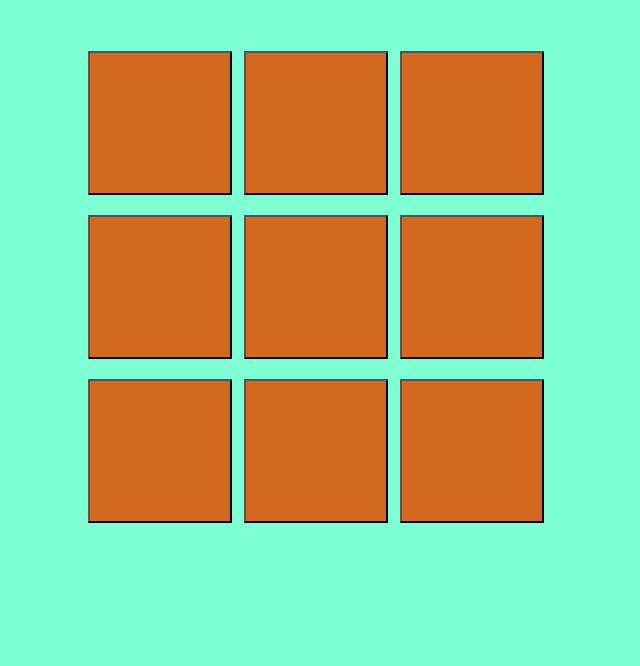
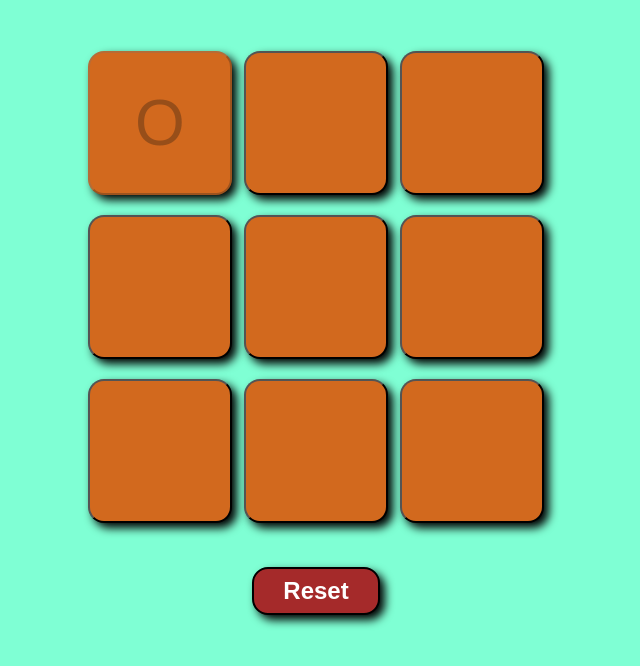
Before and after one commit to xPritam07/JavaScript-Programs, a plain HTML site: page index.html in a window 1280 px wide. Both pictures are taken after a click on the button 484 px from the left and 203 px from the top of the page. Shown: the part 80-746 px from the top of the page, without its empty margins (324-964 px from the left). Drawn offline with Linux system fonts and the light colour scheme.

Commit message:
code update

```diff
--- a/index.html
+++ b/index.html
@@ -22,6 +22,7 @@
                 <button class="box"></button>
             </div>
         </div>
+        <button id="reset">Reset</button>
     </main>
     <script src="script.js"></script>
 </body>
--- a/script.js
+++ b/script.js
@@ -0,0 +1,45 @@
+let boxes = document.querySelectorAll(".box");
+let resetBtn = document.querySelector("#reset");
+
+let turnO = true;
+
+const winningCondition = [
+    [0, 1, 2],
+    [3, 4, 5],
+    [6, 7, 8],
+    [1, 4, 7],
+    [2, 5, 8],
+    [0, 3, 6],
+    [0, 4, 8],
+    [2, 4, 6],
+];
+
+
+boxes.forEach((box)=>{
+    box.addEventListener("click",()=>{
+        console.log("Box was clicked!");
+        if (turnO){
+            box.innerText = "O";
+            turnO = false;
+        } else{
+            box.innerText = "X";
+            turnO = true;
+        }
+        box.disabled = true;
+        checkWinner();
+    });
+});
+
+const checkWinner = () => {
+    for (cond of winningCondition){
+        let pos1val = boxes[cond[0]].innerText;
+        let pos2val = boxes[cond[1]].innerText;
+        let pos3val = boxes[cond[2]].innerText;
+
+    if (pos1val !="" && pos2val!="" && pos3val!="") {
+        if (pos1val === pos2val && pos2val === pos3val) {
+            console.log("Winner", pos1val);
+        }
+    }
+    }
+}
--- a/style.css
+++ b/style.css
@@ -32,4 +32,19 @@ h1{
     width: 18vmin;
     background-color: chocolate;
     border: 2px soild black;
+    border-radius: 1rem;
+    box-shadow: 5px 5px 10px black;
+    font-size: 8vmin;
 }
+
+#reset{
+    height: 6vh;
+    width: 16vh;
+    font-size: 3vh;
+    font-weight: bold;
+    background-color: brown;
+    border: 2px solid black;
+    border-radius: 1rem;
+    color: white;
+    box-shadow: 5px 5px 10px black;
+}
```
